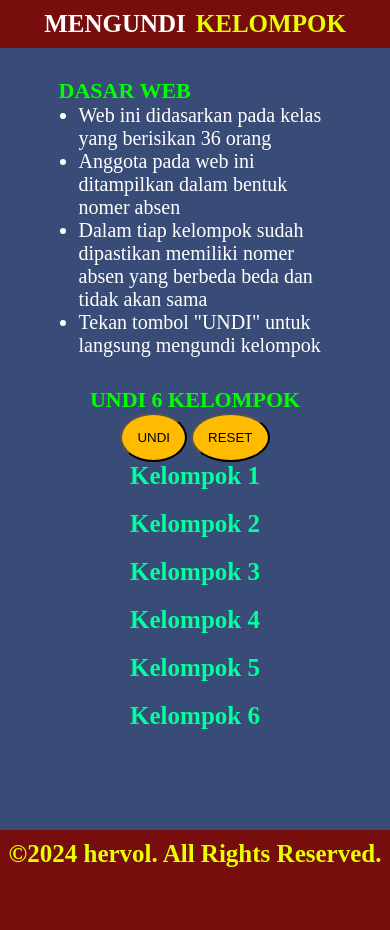
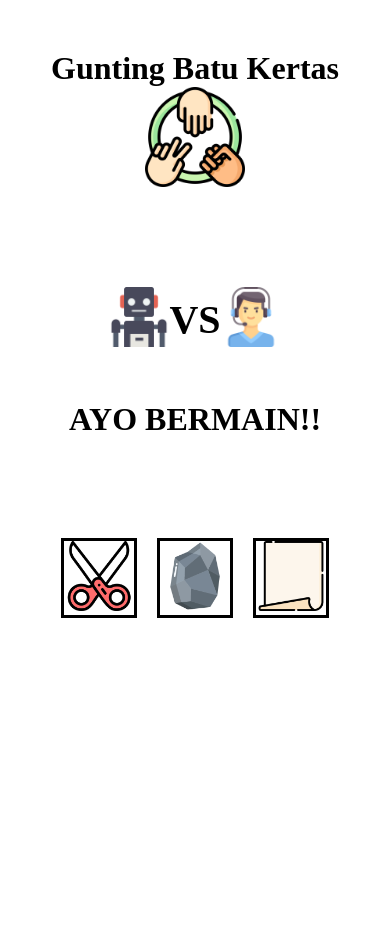
Before and after one commit to Hervol11/Gunting-Batu-Kertas, a plain HTML site: page index.html in a window 390 px wide. After the commit the page ends 844 px from the top, so only its background shows below. Drawn offline with Linux system fonts and the light colour scheme.

Commit message:
Add files via upload

```diff
--- a/index.html
+++ b/index.html
@@ -4,81 +4,44 @@
     <meta charset="UTF-8" />
     <meta http-equiv="X-UA-Compatible" content="IE=edge" />
     <meta name="viewport" content="width=device-width, initial-scale=1.0" />
-    <title>✨ Undi kelompok ✨</title>
+    <title>✨Gunting Batu Kertas✨</title>
     <!-- 👇 css code file 👇 -->
     <link rel="stylesheet" href="./src/style/global.css" />
   </head>
   <body>
-    <div class="semua">
-      <div class="jdl-u">
-        <h1 class="j1">MENGUNDI</h1>
-        <h1 class="j2">KELOMPOK</h1>
+    <div class="judul">
+      <h1>Gunting Batu Kertas</h1>
+      <img class="gbt" src="src/icons/rock-paper-scissors.png" alt="" />
     </div>
 
-      <div class="all">
-        <div class="content">
-          <div class="dasar">
-            <h2 class="jdl1">DASAR WEB</h2>
-            <ul>
-              <li>Web ini didasarkan pada kelas yang berisikan 36 orang</li>
-              <li>Anggota pada web ini ditampilkan dalam bentuk nomer absen</li>
-              <li>
-                Dalam tiap kelompok sudah dipastikan memiliki nomer absen yang
-                berbeda beda dan tidak akan sama
-              </li>
-              <li>Tekan tombol "UNDI" untuk langsung mengundi kelompok</li>
-            </ul>
+    <div class="pertandingan">
+      <div class="tempat">
+        <div class="bot">
+          <img id="bot" src="src/icons/robot.png" alt="" />
+        </div>
+        <h1 class="vs" id="vs">VS</h1>
+        <div class="pemain">
+          <img id="pemain" src="src/icons/gamer.png" alt="" />
+        </div>
+      </div>
+      <h1 class="hasil" id="hasil">AYO BERMAIN!!</h1>
+      <button id="reset" onclick="lagi()">lagi?</button>
     </div>
 
-          <div class="kel6">
-            <div class="center">
-              <h2 class="jdl1">UNDI 6 KELOMPOK</h2>
-
-              <button class="btn" id="generateBtn" onclick="kel()">UNDI</button>
-              <a href="">
-                <button class="btn">RESET</button>
-              </a>
+    <div class="pilihan">
+      <div class="gunting" id="j1" onclick="gunting()">
+        <img id="gunting" src="src/icons/scissors.png" alt="" />
       </div>
 
-            <div class="kelompok">
-              <div class="kel">
-                <h1 class="jdl2">Kelompok 1</h1>
-                <p class="prg" id="result1"></p>
+      <div class="batu" id="j2" onclick="batu()">
+        <img id="batu" src="src/icons/stone.png" alt="" />
       </div>
 
-              <div class="kel">
-                <h1 class="jdl2">Kelompok 2</h1>
-                <p class="prg" id="result2"></p>
-              </div>
-
-              <div class="kel">
-                <h1 class="jdl2">Kelompok 3</h1>
-                <p class="prg" id="result3"></p>
-              </div>
-
-              <div class="kel">
-                <h1 class="jdl2">Kelompok 4</h1>
-                <p class="prg" id="result4"></p>
-              </div>
-
-              <div class="kel">
-                <h1 class="jdl2">Kelompok 5</h1>
-                <p class="prg" id="result5"></p>
-              </div>
-
-              <div class="kel">
-                <h1 class="jdl2">Kelompok 6</h1>
-                <p class="prg" id="result6"></p>
-              </div>
-            </div>
-          </div>
+      <div class="kertas" id="j3" onclick="kertas()">
+        <img id="kertas" src="src/icons/paper.png" alt="" />
       </div>
     </div>
 
-      <footer>
-        <h1>&copy;2024 hervol. All Rights Reserved.</h1>
-      </footer>
-    </div>
     <!-- 👇 javascript code file 👇 -->
     <script src="./src/js/index.js"></script>
   </body>
--- a/src/js/index.js
+++ b/src/js/index.js
@@ -1,39 +1,117 @@
-const ang1 = document.getElementById("result1");
-const ang2 = document.getElementById("result2");
-const ang3 = document.getElementById("result3");
-const ang4 = document.getElementById("result4");
-const ang5 = document.getElementById("result5");
-const ang6 = document.getElementById("result6");
+/*? no js js needed from me */
+const pemain = document.getElementById("pemain");
+const bot = document.getElementById("bot");
+const hasil = document.getElementById("hasil");
+const reset = document.getElementById("reset");
+const jurus1 = document.getElementById("gunting");
+const jurus2 = document.getElementById("batu");
+const jurus3 = document.getElementById("kertas");
+const j1 = document.getElementById("j1");
+const j2 = document.getElementById("j2");
+const j3 = document.getElementById("j3");
 
-const absen = [];
 let klik = 0;
-let i = 0;
+let gtg = "src/icons/scissors.png";
+let bt = "src/icons/stone.png";
+let kts = "src/icons/paper.png";
 
-function randomnumber() {
-  while (absen.length < 36) {
-    klik = Math.floor(Math.random() * 36) + 1;
-    if (!absen.includes(klik)) {
-      absen.push(klik);
-    }
+reset.style.display = "none";
+
+function gunting() {
+  klik = Math.floor(Math.random() * 3) + 1;
+  reset.style.display = "block";
+  pemain.src = "src/icons/scissors.png";
+
+  if (klik == 1) {
+    bot.src = gtg;
+  } else if (klik == 2) {
+    bot.src = bt;
+  } else if (klik == 3) {
+    bot.src = kts;
   }
-  return absen;
+
+  jurus1.style.display = "none";
+  jurus2.style.display = "none";
+  jurus3.style.display = "none";
+  j1.style.display = "none";
+  j2.style.display = "none";
+  j3.style.display = "none";
+
+  if (bot.src.includes("scissors") && pemain.src.includes("scissors")) {
+    hasil.textContent = "seri!";
+  } else if (bot.src.includes("stone") && pemain.src.includes("scissors")) {
+    hasil.textContent = "kamu kalah!";
+  } else if (bot.src.includes("paper") && pemain.src.includes("scissors")) {
+    hasil.textContent = "kamu menang!";
+  }
 }
 
-function kel() {
-  randomnumber();
-  i += 1;
+function batu() {
+  klik = Math.floor(Math.random() * 3) + 1;
+  reset.style.display = "block";
+  pemain.src = "src/icons/stone.png";
 
-  let anggota1 = absen.slice(0, 5).join(", ");
-  let anggota2 = absen.slice(6, 11).join(", ");
-  let anggota3 = absen.slice(12, 17).join(", ");
-  let anggota4 = absen.slice(18, 23).join(", ");
-  let anggota5 = absen.slice(24, 29).join(", ");
-  let anggota6 = absen.slice(30, 35).join(", ");
+  if (klik == 1) {
+    bot.src = gtg;
+  } else if (klik == 2) {
+    bot.src = bt;
+  } else if (klik == 3) {
+    bot.src = kts;
+  }
 
-  ang1.textContent = "Anggota :" + anggota1;
-  ang2.textContent = "Anggota :" + anggota2;
-  ang3.textContent = "Anggota :" + anggota3;
-  ang4.textContent = "Anggota :" + anggota4;
-  ang5.textContent = "Anggota :" + anggota5;
-  ang6.textContent = "Anggota :" + anggota6;
+  jurus1.style.display = "none";
+  jurus2.style.display = "none";
+  jurus3.style.display = "none";
+  j1.style.display = "none";
+  j2.style.display = "none";
+  j3.style.display = "none";
+
+  if (bot.src.includes("scissors") && pemain.src.includes("stone")) {
+    hasil.textContent = "kamu menang!";
+  } else if (bot.src.includes("stone") && pemain.src.includes("stone")) {
+    hasil.textContent = "kamu seri!";
+  } else if (bot.src.includes("paper") && pemain.src.includes("stone")) {
+    hasil.textContent = "kamu kalah!";
+  }
 }
+
+function kertas() {
+  klik = Math.floor(Math.random() * 3) + 1;
+  reset.style.display = "block";
+  pemain.src = "src/icons/paper.png";
+
+  if (klik == 1) {
+    bot.src = gtg;
+  } else if (klik == 2) {
+    bot.src = bt;
+  } else if (klik == 3) {
+    bot.src = kts;
+  }
+
+  jurus1.style.display = "none";
+  jurus2.style.display = "none";
+  jurus3.style.display = "none";
+  j1.style.display = "none";
+  j2.style.display = "none";
+  j3.style.display = "none";
+
+  if (bot.src.includes("scissors") && pemain.src.includes("paper")) {
+    hasil.textContent = "kamu kalah!";
+  } else if (bot.src.includes("stone") && pemain.src.includes("paper")) {
+    hasil.textContent = "kamu menang!";
+  } else if (bot.src.includes("paper") && pemain.src.includes("paper")) {
+    hasil.textContent = "kamu seri!";
+  }
+}
+
+function lagi() {
+  jurus1.style.display = "block";
+  jurus2.style.display = "block";
+  jurus3.style.display = "block";
+  j3.style.display = "block";
+  j2.style.display = "block";
+  j1.style.display = "block";
+
+  pemain.src = "src/icons/gamer.png";
+  bot.src = "src/icons/robot.png";
+}
--- a/src/style/global.css
+++ b/src/style/global.css
@@ -7,143 +7,142 @@ body {
   box-sizing: border-box;
 }
 
-body {
-  background-color: #394c77;
+.judul {
   width: 100%;
   height: max-content;
+  margin: 50px 0;
   display: flex;
+  justify-content: center;
+  align-items: center;
+  text-align: center;
   flex-direction: column;
 }
 
-.semua {
+.gbt {
+  width: 100px;
+}
+
+.pertandingan {
+  width: 100%;
+  height: max-content;
+  margin: 50px 0;
   display: flex;
+  justify-content: center;
+  align-items: center;
+  text-align: center;
   flex-direction: column;
 }
 
-.jdl-u {
+.tempat {
+  width: 100%;
+  height: max-content;
+  margin: 50px 0;
   display: flex;
-  width: 100%;
   justify-content: center;
   align-items: center;
   text-align: center;
+  flex-wrap: wrap;
+}
+
+.vs {
+  font-size: 90px;
+}
+
+#bot {
+  width: 150px;
+}
+
+#pemain {
+  width: 150px;
+}
+
+.pilihan {
+  width: 100%;
   height: max-content;
-  background-color: #780d0d;
+  margin: 100px 0;
+  display: flex;
+  justify-content: center;
+  align-items: center;
+  text-align: center;
+  flex-wrap: wrap;
+}
+
+.gunting {
+  margin: 10px 25px;
+  width: max-content;
   height: max-content;
-  padding: 10px 0;
+  border: 3px solid black;
+  cursor: pointer;
+}
+.batu {
+  margin: 10px 25px;
+  width: max-content;
+  height: max-content;
+  border: 3px solid black;
+  cursor: pointer;
+}
+.kertas {
+  margin: 10px 25px;
+  width: max-content;
+  height: max-content;
+  border: 3px solid black;
+  cursor: pointer;
+}
+
+#gunting {
+  width: 150px;
+}
+#batu {
+  width: 150px;
+}
+#kertas {
+  width: 150px;
+}
+
+#reset {
+  font-size: 20px;
+  background-color: skyblue;
+  cursor: pointer;
+  padding: 5px;
+}
+
+#reset:hover {
+  background-color: aquamarine;
+  transition: all 0.3s;
 }
 
 a {
-  list-style-type: none;
   text-decoration: none;
 }
 
-.j1 {
-  margin-right: 5px;
-  color: #ffffff;
-}
-.j2 {
-  margin-left: 5px;
-  color: #e6ff00;
-}
-
-li {
-  margin-left: 20px;
-  color: #ffffff;
-}
-
-.jdl1 {
-  color: #00ff00;
-}
-
-.jdl2 {
-  color: #00ff9d;
-}
-
-.prg {
-  color: #ffffff;
-}
-
-.btn {
-  background-color: #ffbb00;
-  padding: 15px;
-  width: max-content;
-  border-radius: 50%;
-  transition: all 0.2s ease-in-out;
-}
-
-.btn:hover {
-  background-color: rgb(163, 93, 53);
-  color: #ffffff;
-}
-
-.all {
-  width: 100%;
-  display: flex;
-  flex-direction: column;
-  justify-content: center;
-  align-items: center;
-  top: 0;
-  bottom: auto;
-}
-
-.content {
-  width: 70%;
-}
-
-.dasar {
-  margin: 30px 0;
-  width: 100%;
-}
-
-.kel6 {
-  display: flex;
-  flex-direction: column;
-  margin-bottom: 100px;
-}
-
-.center {
-  justify-content: center;
-  align-items: center;
-  text-align: center;
-}
-
-.kelompok {
-  width: 100%;
-  display: flex;
-  flex-direction: column;
-  justify-content: center;
-  align-items: center;
-  gap: 20px;
-}
-
-.kel {
-  display: flex;
-  flex-direction: column;
-}
-
-footer {
-  background-color: #780d0d;
-  height: 100px;
-  width: 100%;
-  text-align: center;
-  bottom: 0;
-  top: auto;
-  padding: 10px 0;
-  color: #e6ff00;
-}
-
 @media screen and (max-width: 450px) {
-  h1 {
-    font-size: 25px;
+  #pemain {
+    width: 60px;
+  }
+  #bot {
+    width: 60px;
+  }
+  #vs {
+    font-size: 40px;
   }
 
-  h2 {
-    font-size: 22px;
+  #gunting {
+    width: 70px;
   }
-  p {
-    font-size: 18px;
+  #kertas {
+    width: 70px;
   }
-  li {
-    font-size: 20px;
+  #batu {
+    width: 70px;
+  }
+
+  .gunting {
+    margin: 0 10px;
+  }
+  .kertas {
+    margin: 0 10px;
+  }
+  .batu {
+    margin: 0 10px;
   }
 }
```
Lines whose indentation alone changed are shown as unchanged.
